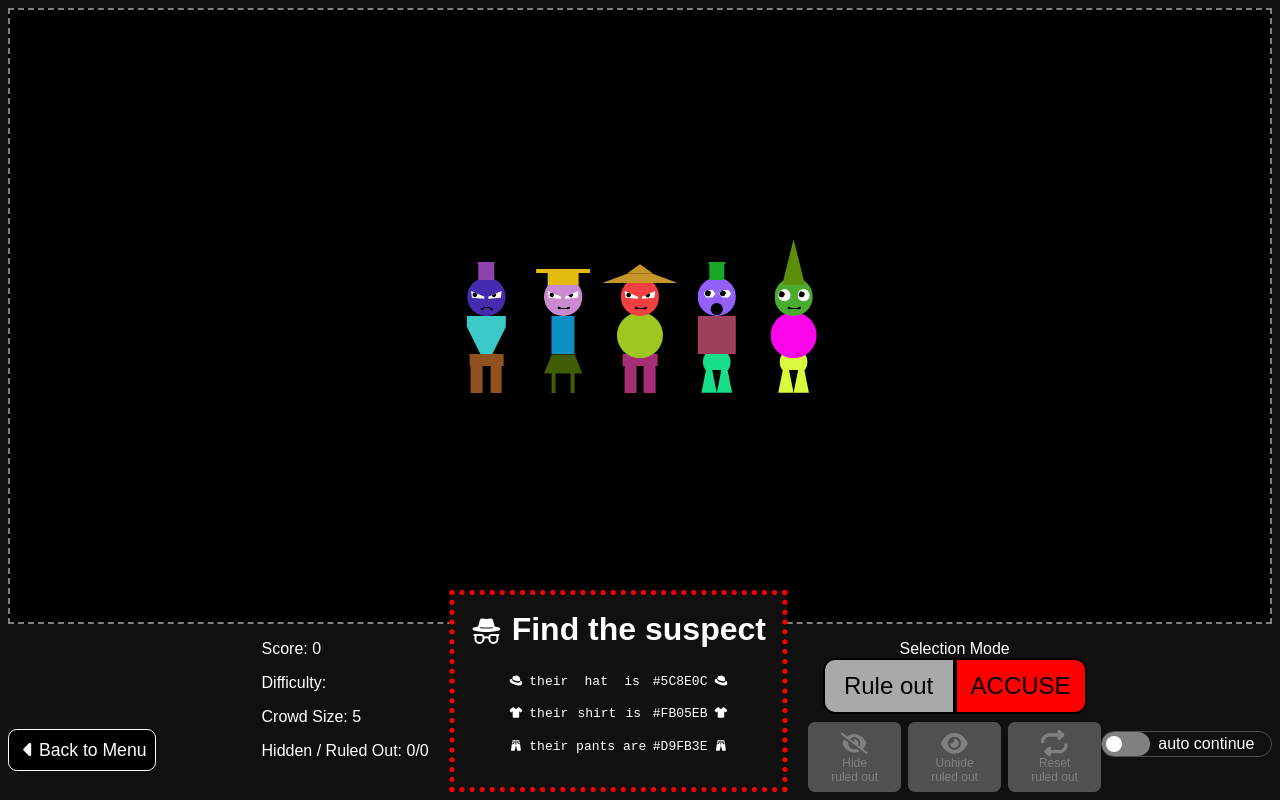
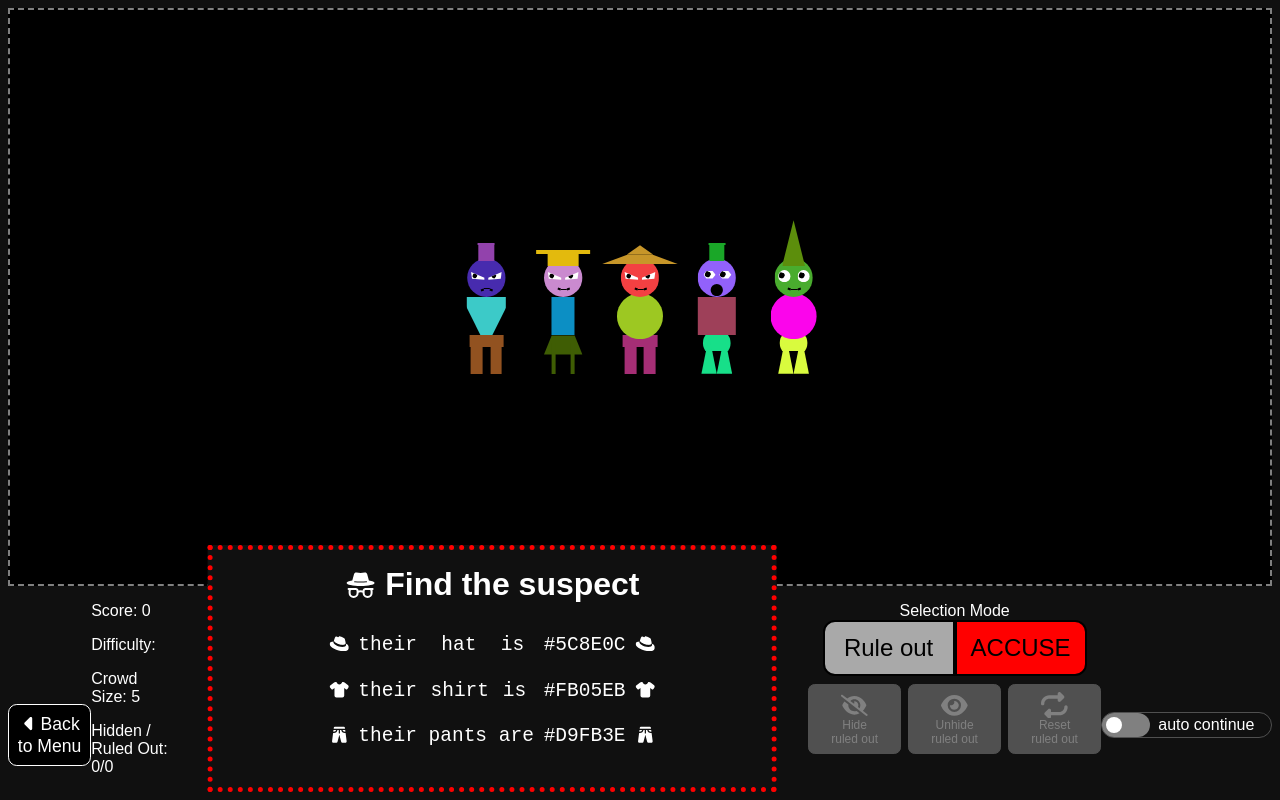
Before and after one commit to MrkMcC/hex-detective, a React (Vite) app: page / in a window 1280 px wide. Both pictures are taken after a click on the button "New Game". Built offline with nearby package versions, Linux system fonts and the light colour scheme; a web font is replaced by a local one.

Commit message:
bigger description text

```diff
--- a/src/styles/components/ControlBar.scss
+++ b/src/styles/components/ControlBar.scss
@@ -27,7 +27,7 @@
 
   .area-center {
     position: relative;
-    flex: 0 0 30%;
+    flex: 0 0 50%;
     height: 100%;
 
     .area-suspect-info {
@@ -37,8 +37,8 @@
       left: 50%;
       bottom: 0%;
       transform: translate(-50%);
-      height: 120%;
-      max-width: 100%;
+      min-height: 120%;
+      width: 90%;
       padding: 1em;
 
       display: flex;
--- a/src/styles/components/SuspectInfo.scss
+++ b/src/styles/components/SuspectInfo.scss
@@ -2,6 +2,7 @@
   display: flex;
   flex-direction: column;
   justify-content: space-evenly;
+  font-size: 1.5em;
 
   .icon {
     margin-left: 0.5em;
```
